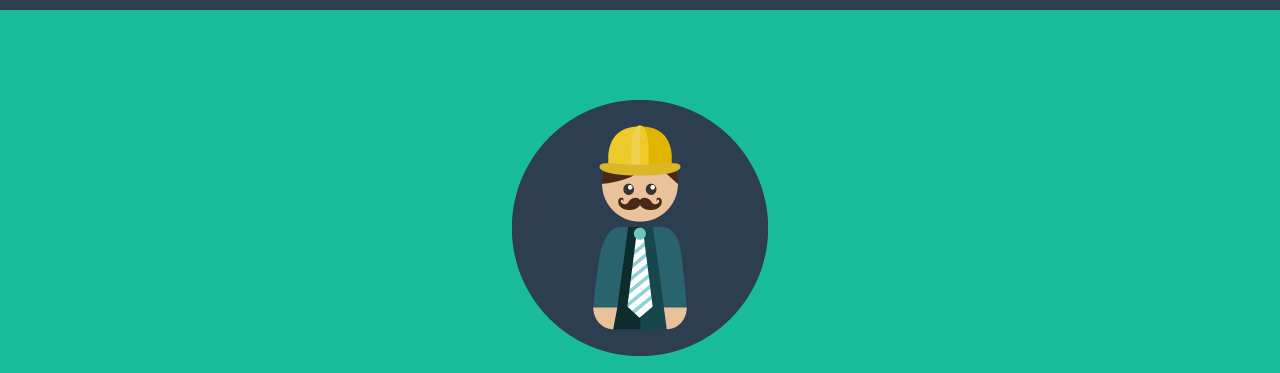
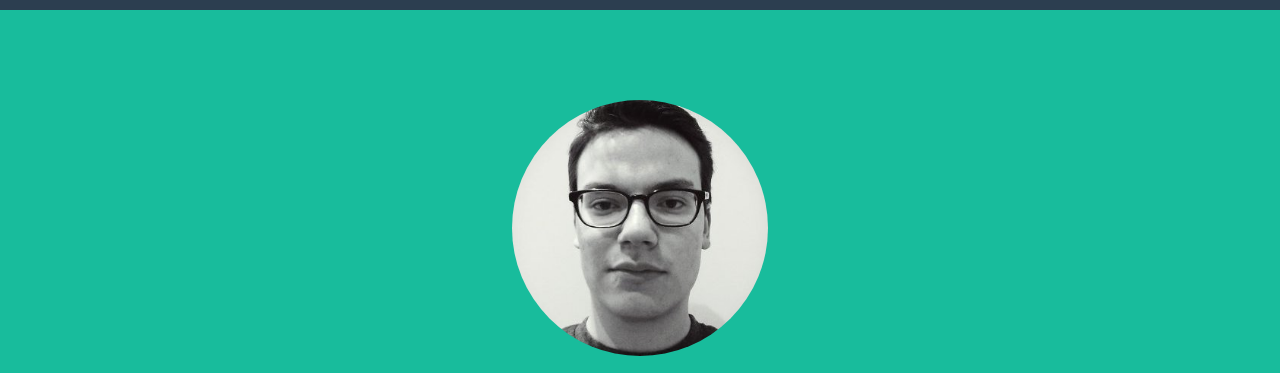
Before and after one commit to VonStruddle/vonstruddle.github.io, a plain HTML site: page index.html in a window 1280 px wide. Shown: the part 100-473 px from the top of the page. Drawn offline with nearby package versions, Linux system fonts and the light colour scheme.

Commit message:
Changed profile image and commented CSS

```diff
--- a/css/freelancer.css
+++ b/css/freelancer.css
@@ -458,6 +458,13 @@ footer .footer-below {
     opacity: 0;
 }
 
+/*---- CUSTOM CSS FROM ME  ---------------------------*/
+
 a[href="blog.html"] {
     border-left: 3px solid #fff;
 }
+
+.profile-img {
+    border-radius: 50%;
+    max-width: 256px;
+}
--- a/index.html
+++ b/index.html
@@ -11,6 +11,7 @@
 
     <title>Quentin Durantay - Web Marketer | Coding and Hacking Lover</title>
 
+    <!-- Favicon image from Linkedin Profile image -->
     <link rel="icon" href="https://media.licdn.com/mpr/mpr/shrinknp_400_400/AAEAAQAAAAAAAAMfAAAAJGEwMTI2YWY0LWYxYjUtNGY2ZC1hZWRlLWUyZDRlOTVlYmI3NQ.jpg">
 
     <!-- Bootstrap Core CSS - Uses Bootswatch Flatly Theme: http://bootswatch.com/flatly/ -->
@@ -85,7 +86,7 @@
         <div class="container">
             <div class="row">
                 <div class="col-lg-12">
-                    <img class="img-responsive" src="img/profile.png" alt="">
+                    <img class="img-responsive profile-img" src="img/quentin.jpg" alt="Quentin Durantay">
                     <div class="intro-text">
                         <span class="name">Quentin Durantay</span>
                         <hr class="star-light">
```
Also changed, not shown: img/quentin.jpg (added).
